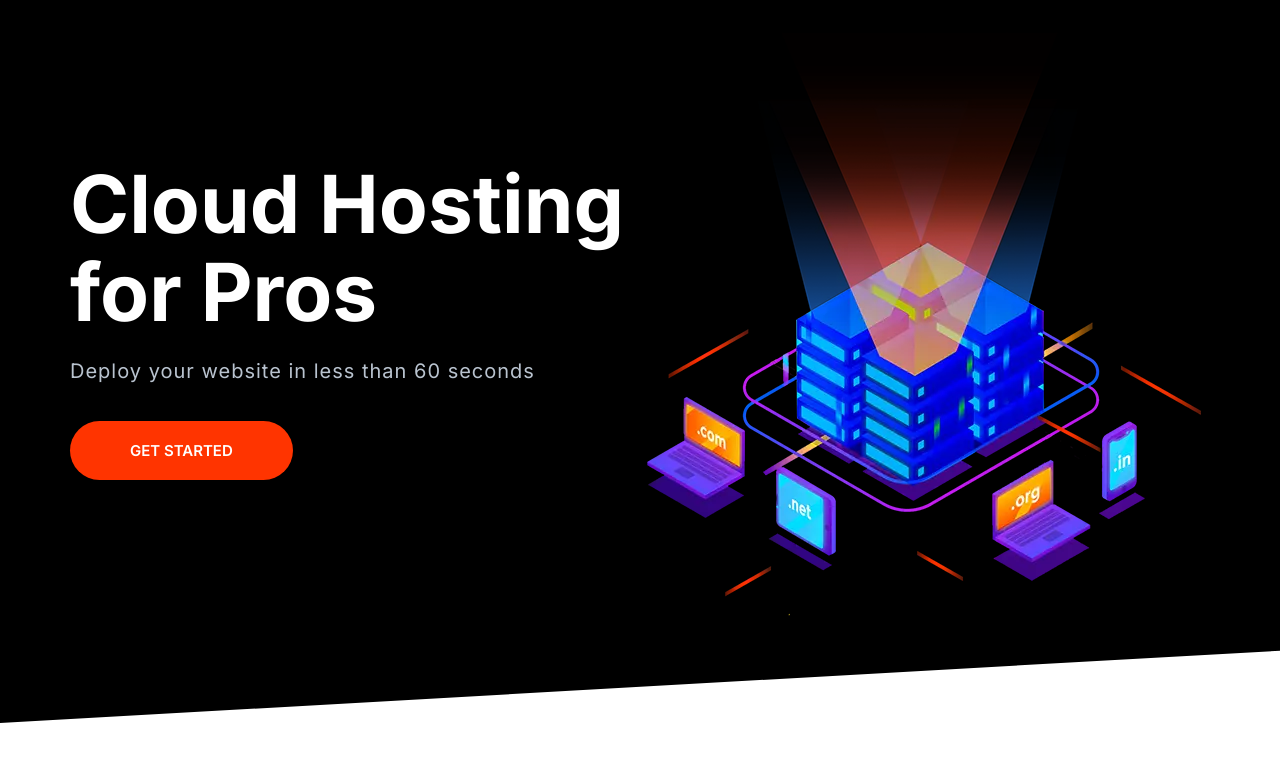
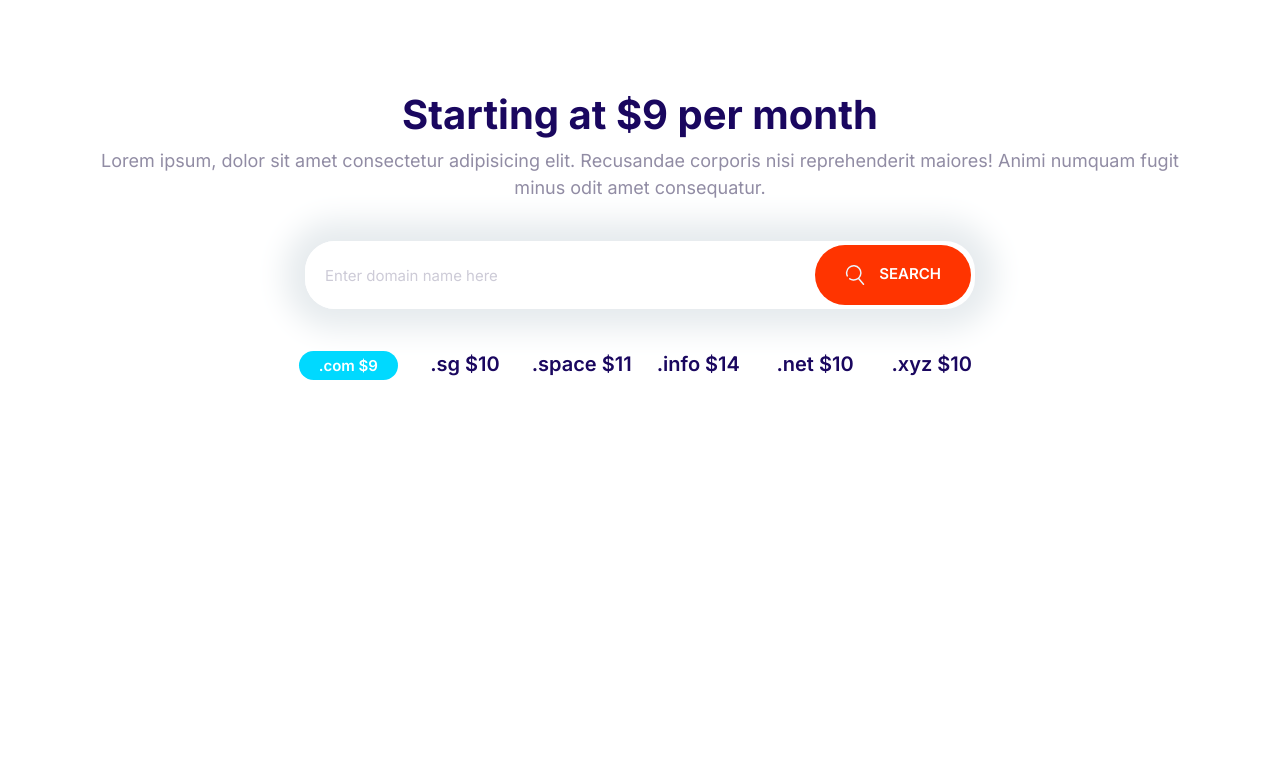
Before and after one commit to codewithjean/moshify, a plain HTML site: page index.html in a window 1280 px wide. Drawn offline with Linux system fonts and the light colour scheme.

Commit message:
Build the domain block component.

```diff
--- a/css/styles.css
+++ b/css/styles.css
@@ -221,10 +221,18 @@
   font-size: 1.8rem;
   font-weight: 600;
   margin: 1rem 0;
+  outline: 0;
   padding: 2rem 3rem;
   text-align: center;
   text-transform: uppercase;
   white-space: nowrap;
+}
+
+.btn .icon {
+  width: 2rem;
+  height: 2rem;
+  margin-right: 1rem;
+  vertical-align: middle;
 }
 
 /*keep both the tex and backgroung color in one place "skin"*/
@@ -314,7 +322,7 @@
 .input-group .input {
   border: 0;
   flex-grow: 1;
-  padding: 1.5rem 1rem;
+  padding: 1.5rem 2rem;
 }
 
 .input-group .btn {
@@ -723,3 +731,29 @@
     align-self: center;
   }
 }
+
+/* Domain Block */
+
+.block-domain .input-group {
+  box-shadow: 0 0 30px 20px #e6ebee;
+  border: 0;
+  margin: 4rem auto;
+  max-width: 670px;
+}
+
+.block-domain__prices {
+  display: grid;
+  grid-template-columns: repeat(3, 1fr);
+  grid-template-rows: repeat(2, 6rem);
+  font-size: 2rem;
+  font-weight: 600;
+  justify-items: center;
+  max-width: 700px;
+  margin: 0 auto;
+}
+
+@media screen and (min-width: 768px) {
+  .block-domain__prices {
+    grid-template-columns: repeat(auto-fit, minmax(10rem, 1fr));
+  }
+}
--- a/index.html
+++ b/index.html
@@ -13,24 +13,32 @@
         <link rel="preconnect" href="https://fonts.googleapis.com">
         </head>
 <body >
-    <section class="block block--dark block--skewed-left hero">
-        <div class="container grid grid--1x2">
-            <header class="block__header hero__content">
-                <h1 class="block__heading">Cloud Hosting for Pros</h1>
-                <p class="hero__tagline">Deploy your website in less than 60 seconds</p>
-                <a href="" class="btn btn--accent btn--stretched">Get Started</a>
-            </header>
-            <picture>
-                <source
-                type="image/webp"
-                srcset="images/banner.webp 1x, images/banner@2x.webp 2x">
-                <source
-                type="image/png"
-                srcset="images/banner.png 1x, images/banner@2x.png 2x">
-                <img class="hero__image" src="images/banner.png" alt="">
-            </picture>
+    <section class="block container block-domain">
+        <header class="block__header">
+            <h2>Starting at $9 per month</h2>
+            <p>
+                Lorem ipsum, dolor sit amet consectetur adipisicing elit. Recusandae corporis nisi
+                reprehenderit maiores! Animi numquam fugit minus odit amet consequatur.
+            </p>
+        </header>
+        <div class="input-group">
+            <input type="text" class="input" placeholder="Enter domain name here">
+            <button class="btn btn--accent">
+                <svg class="icon icon--white">
+                    <use xlink:href="images/sprite.svg#search"></use>
+                </svg>
+                Search
+            </button>
         </div>
+        <ul class="list block-domain__prices">
+            <li><span class="badge badge--secondary"> .com $9 </span></li>
+            <li>.sg $10</li>
+            <li>.space $11</li>
+            <li> .info $14</li>
+            <li> .net $10</li>
+            <li> .xyz $10 </li>
+        </ul>
     </section>
-<script src="js/main.js"></script>
+    <script src="js/main.js"></script>
 </body>
 </html>
```
